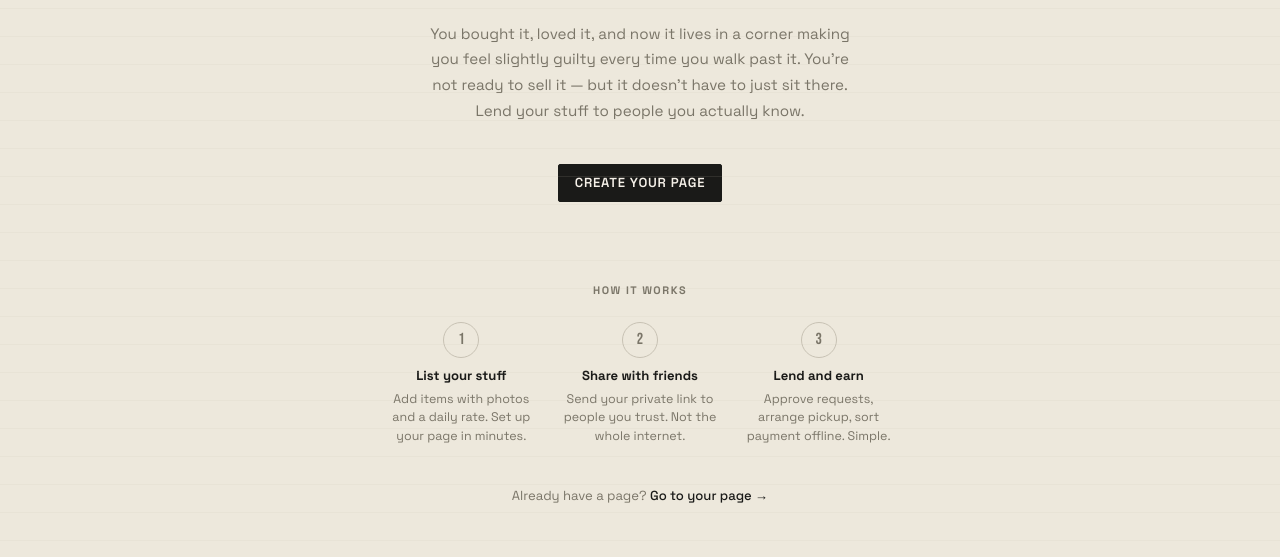
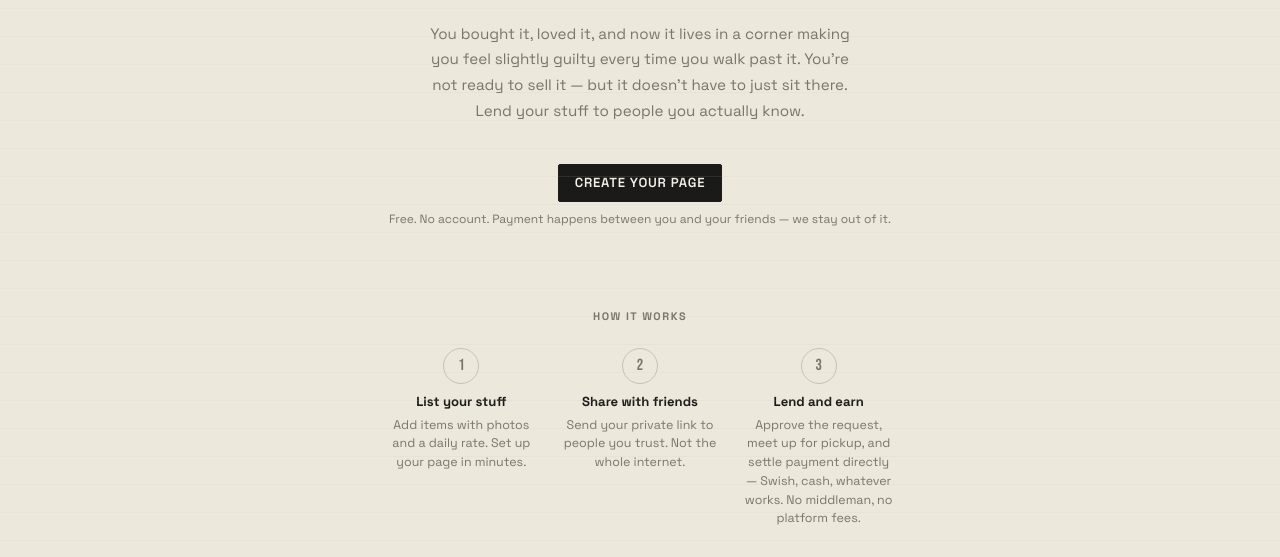
Before and after one commit to itsybit-agent/rentmyshit, a plain HTML site: page index.html in a window 1280 px wide. Shown: the part 243-800 px from the top of the page. Drawn offline with Linux system fonts and the light colour scheme.

Commit message:
copy: clarify off-platform payment mechanics on landing

```diff
--- a/index.html
+++ b/index.html
@@ -39,6 +39,7 @@
     </p>
     <div class="hero-cta">
       <a href="/slices/owner/create-page/" class="btn btn-primary btn-lg">Create your page</a>
+      <p style="font-size:0.75rem;color:var(--muted);margin-top:var(--space-sm);">Free. No account. Payment happens between you and your friends — we stay out of it.</p>
     </div>
   </div>
 
@@ -58,7 +59,7 @@
       <div class="step">
         <div class="step-num">3</div>
         <div class="step-title">Lend and earn</div>
-        <div class="step-desc">Approve requests, arrange pickup, sort payment offline. Simple.</div>
+        <div class="step-desc">Approve the request, meet up for pickup, and settle payment directly — Swish, cash, whatever works. No middleman, no platform fees.</div>
       </div>
     </div>
   </div>
```
